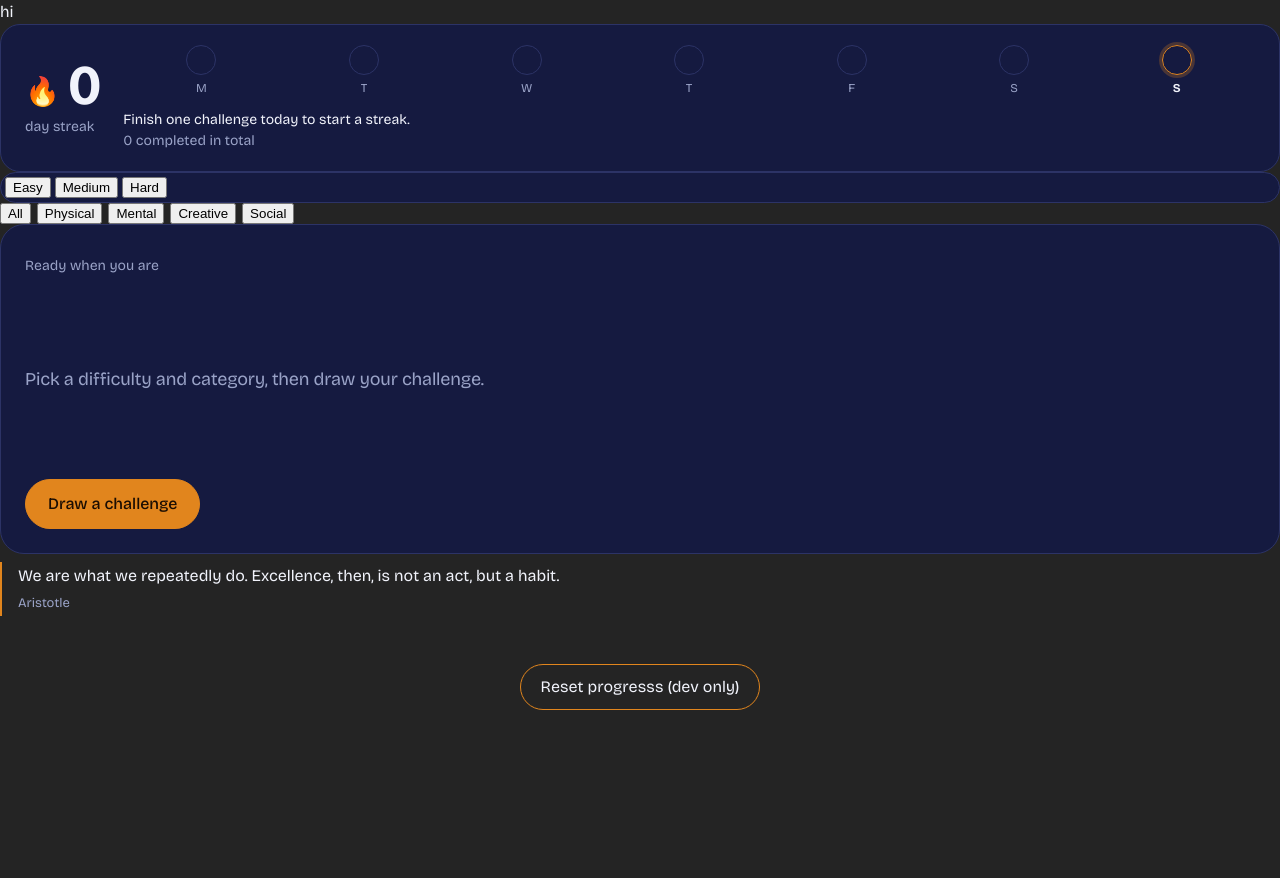
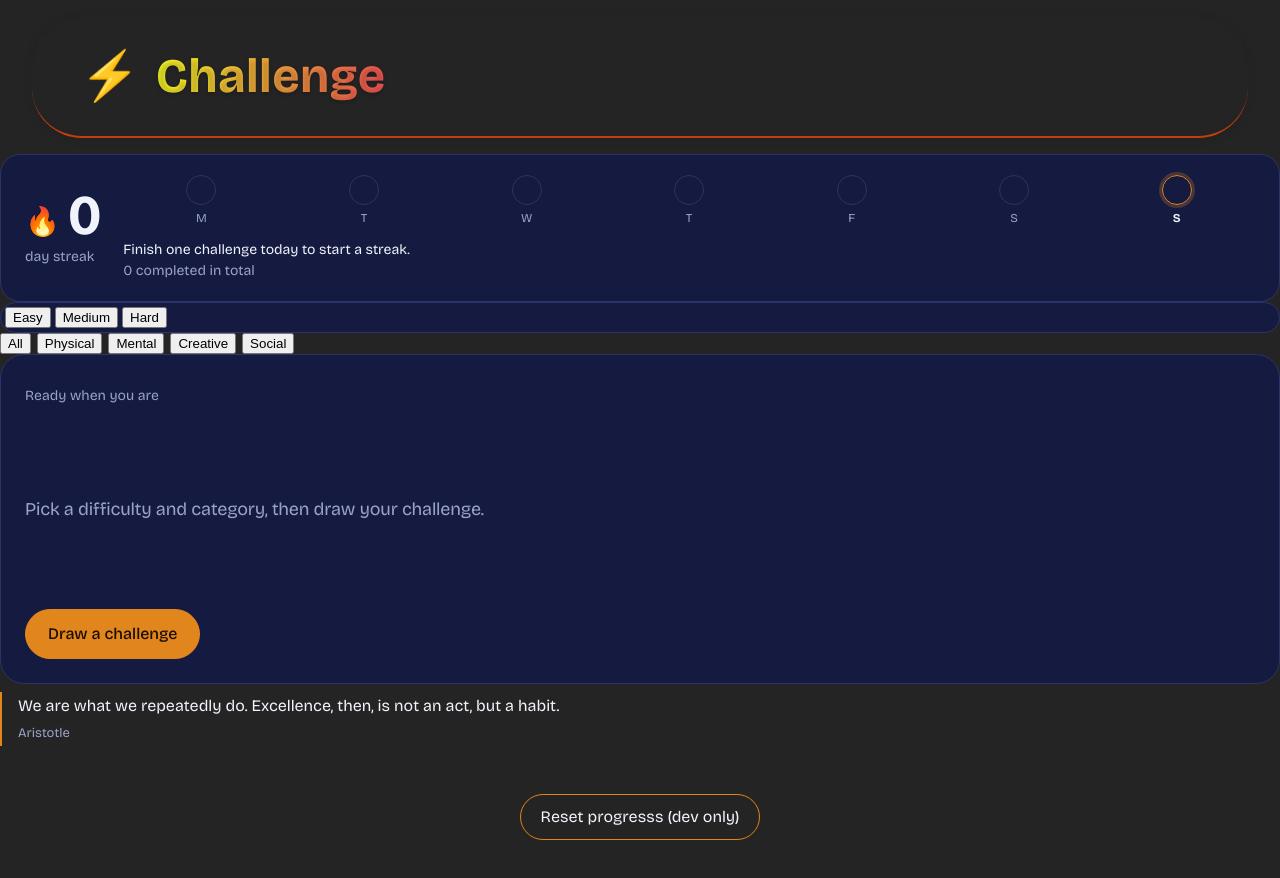
Before and after one commit to robertoandino/challenge-me, a React (Vite) app: page / in a window 1280 px wide. Shown: the top 878 px of the page. Before the commit the page ends 800 px from the top, so only its background shows below. Built offline with nearby package versions, Linux system fonts and the light colour scheme.

Commit message:
Updating Header component

```diff
--- a/src/components/Header/Header.tsx
+++ b/src/components/Header/Header.tsx
@@ -40,9 +40,16 @@ function Header({
     }, [profileOpen, setProfileOpen]);
 
     return (
-        <div>
-            hi
-        </div>
+        <header className="site-header">
+            <div className="header-left">
+                <div className="logo">⚡</div>
+                <h1 className="main-title">Challenge</h1>
+            </div>
+
+            <div className="profile-menu-container" ref={menuRef}>
+
+            </div>
+        </header>
     )
 }
 
```
